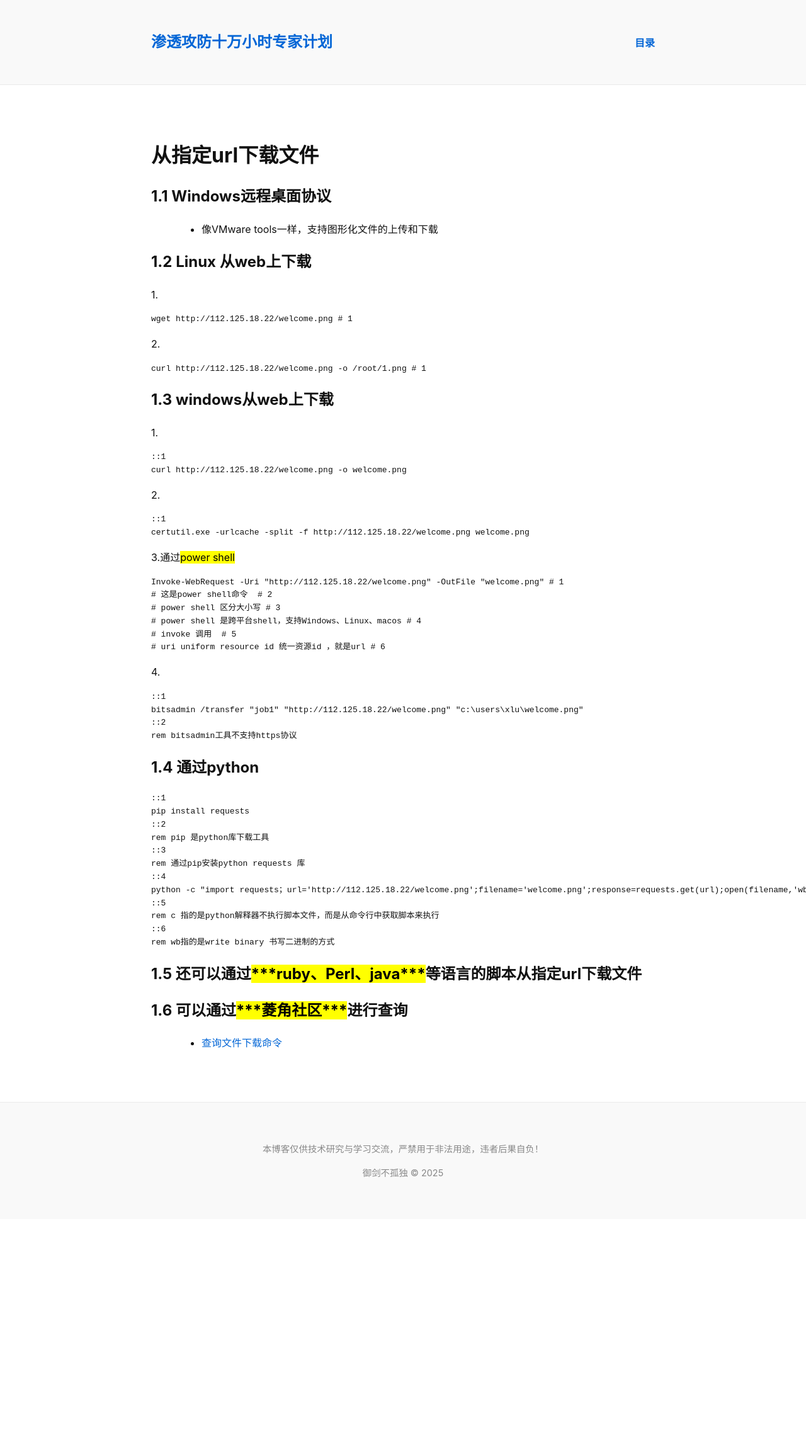
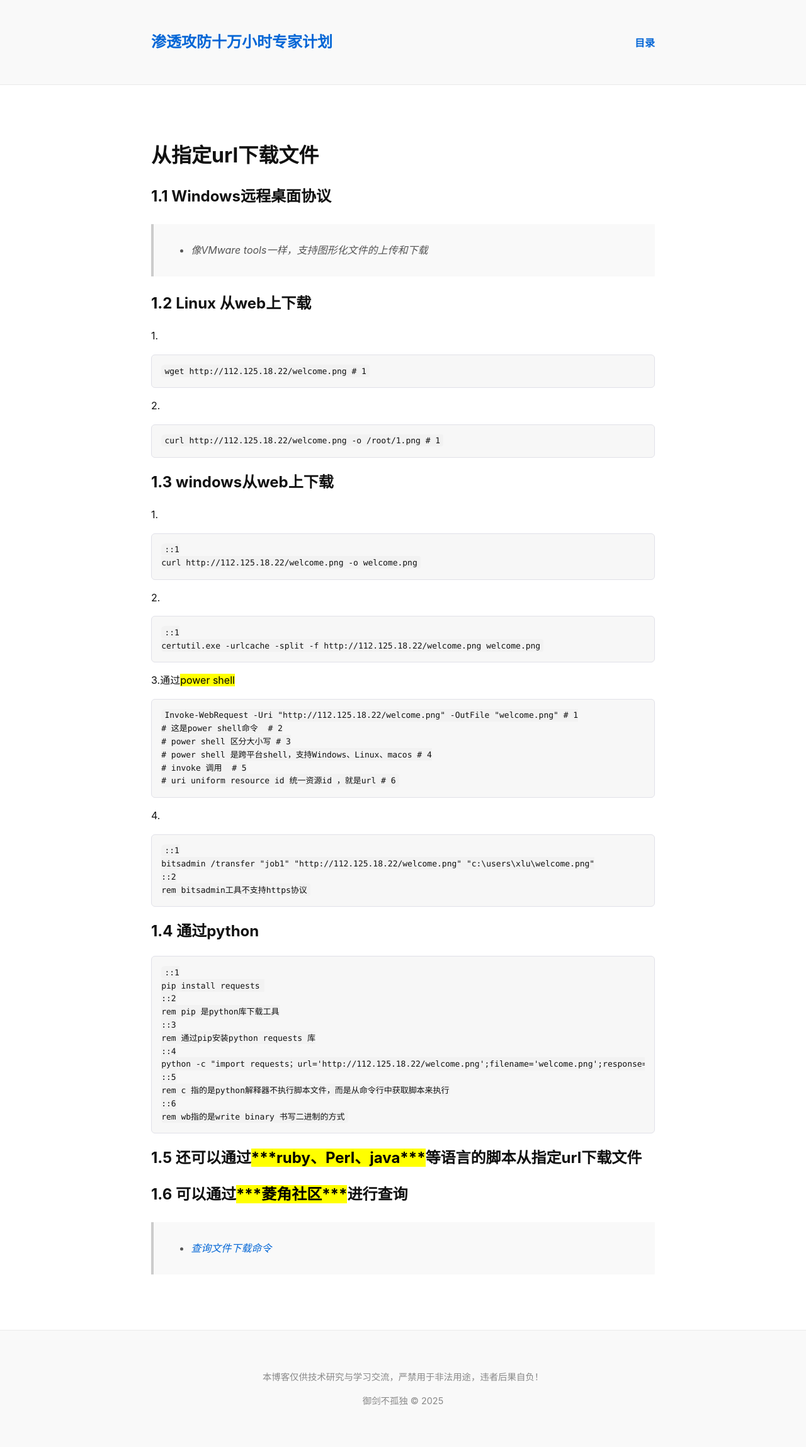
Before and after one commit to lu494/lu494.github.io, a Jekyll site: the page built from articles/从指定url下载文件.md, in a window 1280 px wide. Shown: the whole page at 63% size. Built offline with Jekyll 4.4.1, drawn with Linux system fonts in a browser that asks for light colours; our own code applies the rules of GitHub Pages for plain Markdown files; before the commit the page ends 1936 px from its top, so only the background shows below that.

Commit message:
Update main.css

```diff
--- a/assets/main.css
+++ b/assets/main.css
@@ -57,3 +57,38 @@ a:hover {
 .page-content {
   padding: 2rem 1rem;
 }
+/* 🧱 代码块样式 */
+.highlight {
+  background: #f7f7f7;
+  border: 1px solid #e1e1e8;
+  padding: 1em;
+  overflow-x: auto;
+  border-radius: 6px;
+  font-size: 0.95em;
+}
+
+.highlight pre, pre.highlight {
+  background: none;
+  padding: 0;
+  margin: 0;
+  border: none;
+}
+
+/* 🧱 行内代码 */
+code {
+  background-color: #f2f2f2;
+  padding: 0.2em 0.4em;
+  border-radius: 4px;
+  font-size: 90%;
+  font-family: Consolas, Monaco, 'Courier New', monospace;
+}
+
+/* 🧱 引用块样式（>） */
+blockquote {
+  border-left: 4px solid #ccc;
+  background-color: #f9f9f9;
+  padding: 0.8em 1.2em;
+  margin: 1.5em 0;
+  color: #555;
+  font-style: italic;
+}
```
